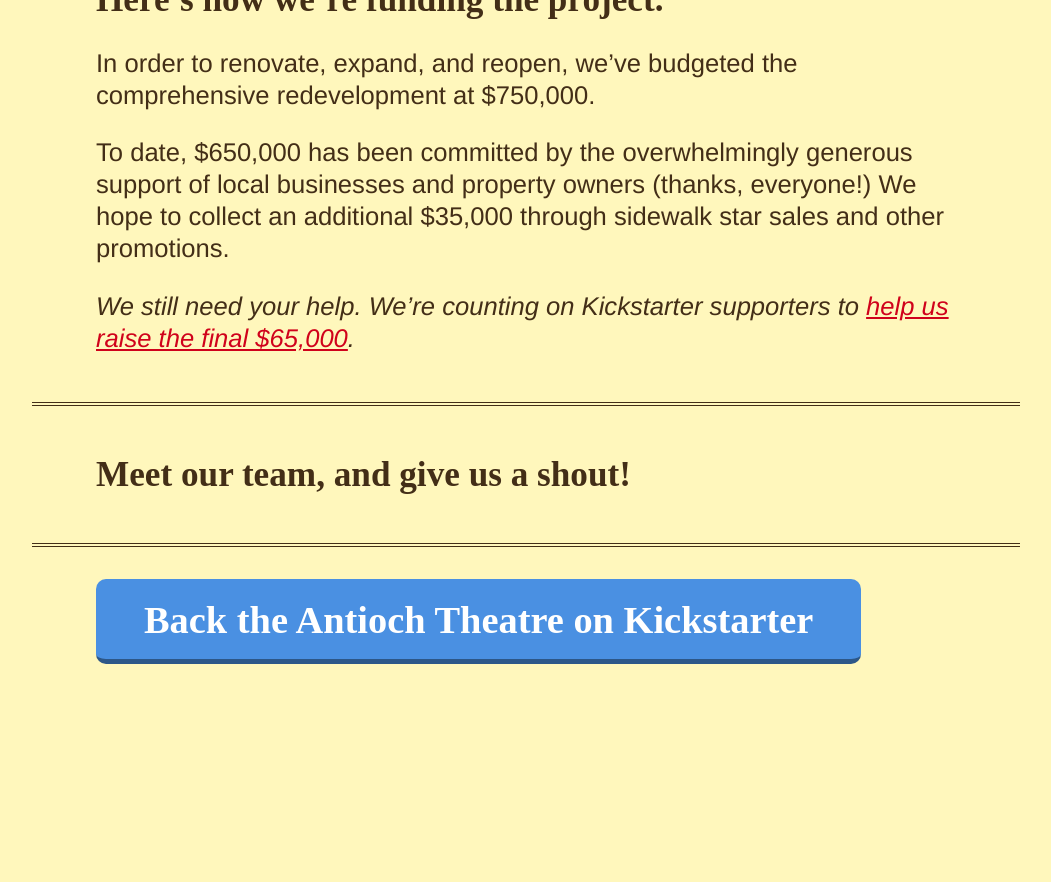
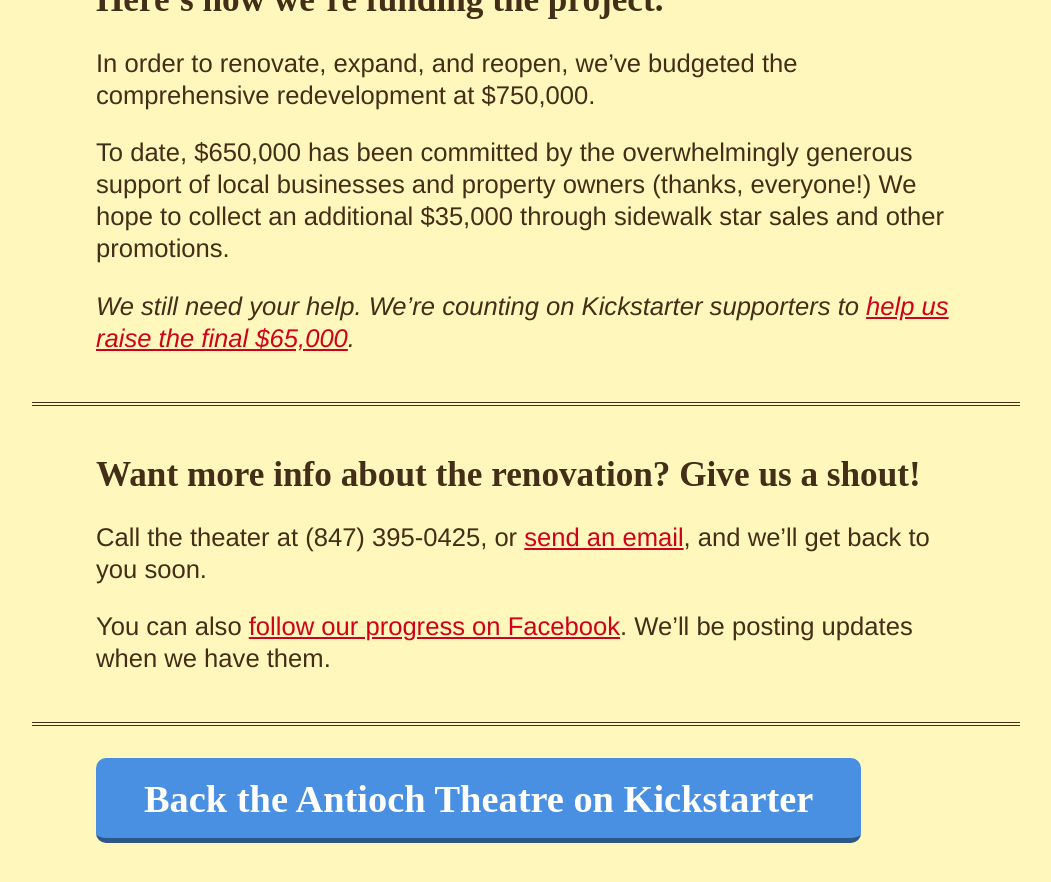
Before and after one commit to antiochtheatre/antiochtheatre.github.io, a Jekyll site: the page built from index2.md, in a window 1280 px wide and 900 px high, scrolled down 2147 px. Shown: the top 882 px of the window, without its empty margins (114-1165 px from the left). Built offline with Jekyll 4.4.1, drawn with Linux system fonts in a browser that asks for light colours; nearby versions of some CDN libraries; Markdown is read by kramdown in place of the engine named in the settings; before the commit the page ends 2868 px from its top, so only the background shows below that.

Commit message:
Add contact info

```diff
--- a/index2.md
+++ b/index2.md
@@ -97,8 +97,11 @@ To date, $650,000 has been committed by the overwhelmingly generous support of l
 ----
 
 <a name="contact"></a>
-## Meet our team, and give us a shout!
+## Want more info about the renovation? Give us a shout!
 
+Call the theater at (847) 395-0425, or <a href="mailto:antiochtheatre@gmail.com">send an email</a>, and we&rsquo;ll get back to you soon.
+
+You can also <a href="http://facebook.com/AntiochTheatre">follow our progress on Facebook</a>. We&rsquo;ll be posting updates when we have them.
 
 ----
 
```
